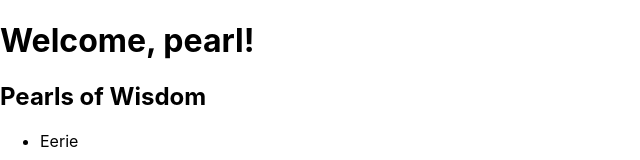
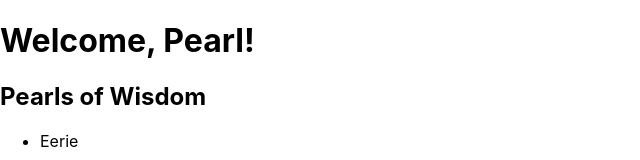
Before and after one commit to m-lawrence/dream_journal_practice, a React (Create React App) app: page / in a window 1280 px wide. Shown: the top 160 px of the page, without its empty margins (0-640 px from the left). Built offline with nearby package versions, Linux system fonts and the light colour scheme.

Commit message:
add entry component. Add content to all components and pass props

```diff
--- a/src/App.js
+++ b/src/App.js
@@ -1,15 +1,14 @@
 import './index.css';
 import { users, dream_journals, entries } from './data.js';
+import User from './User';
+import DreamJournal from './DreamJournal';
 
 function App() {
 
   return (
     <div className="App">
-      <h1>Welcome, {users[0].username}!</h1>
-      <h2>{dream_journals[0].name}</h2>
-      <ul>
-        <li>{entries[0].name}</li>
-      </ul>
+      <User users={users} />
+      <DreamJournal dream_journals={dream_journals} entries={entries}/>
     </div>
   );
 }
--- a/src/DreamJournal.js
+++ b/src/DreamJournal.js
@@ -1,8 +1,12 @@
-function DreamJournal() {
+import EntryList from "./EntryList"
+
+function DreamJournal({ dream_journals, entries }) {
+    const journalName = dream_journals[0].name
 
     return (
       <div>
-
+        <h2>{journalName}</h2>
+        <EntryList entries={entries} />
       </div>
     );
   }
--- a/src/Entry.js
+++ b/src/Entry.js
@@ -1,8 +1,10 @@
-function Entry() {
+function Entry({ entry }) {
 
     return (
       <div>
-
+        <ul>
+            <li>{entry.name}</li>
+        </ul>
       </div>
     );
   }
--- a/src/EntryList.js
+++ b/src/EntryList.js
@@ -1,8 +1,13 @@
-function EntryList() {
+import Entry from './Entry.js'
+
+function EntryList({ entries }) {
+    const entriesArr = entries.map( entry => {
+        return <Entry key={entry.id} entry={entry} />
+    })
 
     return (
       <div>
-
+        {entriesArr}
       </div>
     );
   }
--- /dev/null
+++ b/src/User.js
@@ -0,0 +1,11 @@
+function User({ users }) {
+    let upcaseUsername = users[0].username.charAt(0).toUpperCase() + users[0].username.slice(1)
+
+    return (
+      <div>
+        <h1>Welcome, {upcaseUsername}!</h1>
+      </div>
+    );
+  }
+
+  export default User;
```
